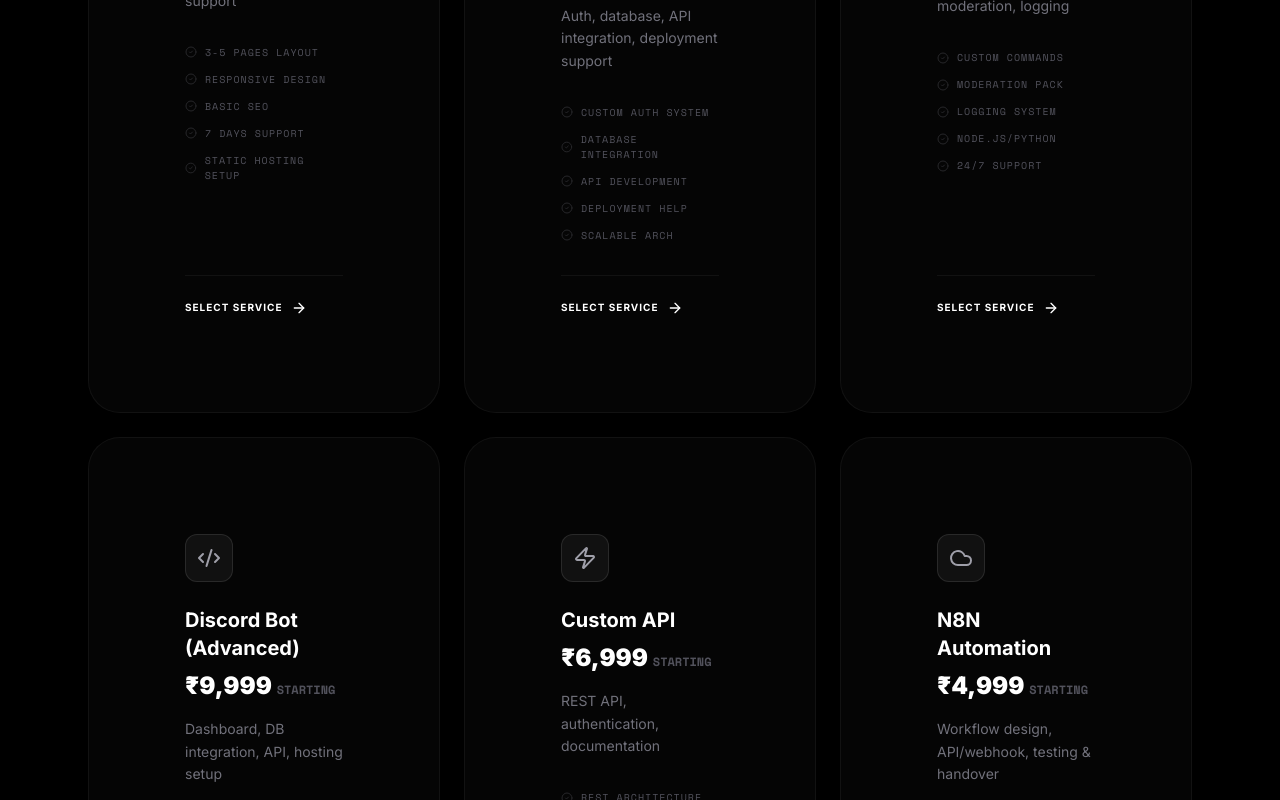
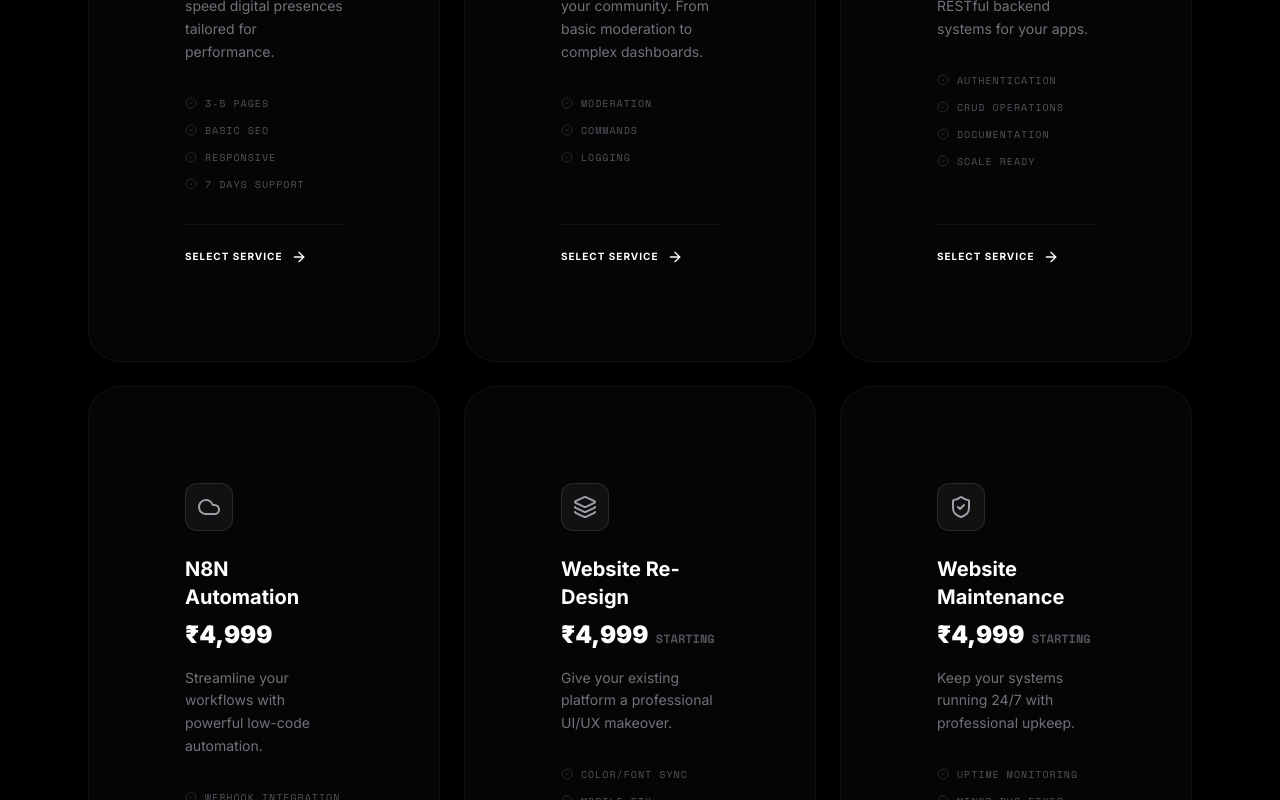
Before and after one commit to memoonlight/avrxt-in-one, a Next.js app: page /cloud in a window 1280 px wide. Shown: the part 840-1640 px from the top of the page. Built offline with nearby package versions, Linux system fonts and the light colour scheme.

Commit message:
feat: expand cloud services with tiers and dynamic booking fields

```diff
--- a/src/app/cloud/[service]/page.tsx
+++ b/src/app/cloud/[service]/page.tsx
@@ -6,7 +6,7 @@
 import { CheckCircle2, ShieldCheck, Zap, Laptop, Globe, Layers, Bot, Code2, Cloud } from 'lucide-react';
 
 const iconMap: Record<string, any> = {
-    Globe, Layers, Bot, Code2, Zap, Cloud
+    Globe, Layers, Bot, Code2, Zap, Cloud, ShieldCheck
 };
 
 export async function generateStaticParams() {
@@ -59,7 +59,7 @@
                     <div className="space-y-4">
                         <h3 className="text-xs font-mono uppercase tracking-[0.3em] text-zinc-600 mb-6">// Specifications</h3>
                         <div className="space-y-3">
-                            {service.features.map(f => (
+                            {service.variants[0].features.map((f: string) => (
                                 <div key={f} className="flex items-center gap-4 p-4 rounded-xl border border-white/5 bg-white/[0.01]">
                                     <CheckCircle2 className="w-4 h-4 text-zinc-500" />
                                     <span className="text-sm font-medium text-zinc-300">{f}</span>
--- a/src/app/cloud/page.tsx
+++ b/src/app/cloud/page.tsx
@@ -1,61 +1,73 @@
 import Link from 'next/link';
-import { Cloud, Zap, Globe, Smartphone, Code2, Bot, Layers, ArrowRight, CheckCircle2 } from 'lucide-react';
+import { Cloud, Zap, Globe, Smartphone, Code2, Bot, Layers, ArrowRight, CheckCircle2, ShieldCheck } from 'lucide-react';
 import Reveal from '@/components/Reveal';
 import SpotlightBox from '@/components/SpotlightBox';
 
 export const SERVICES = [
     {
-        id: 'static-web',
-        title: 'Static Website',
-        price: '₹5,999',
+        id: 'web-dev',
+        title: 'Web Development',
         iconName: 'Globe',
-        description: '3–5 pages, responsive, basic SEO, 7 days support',
-        features: ['3-5 Pages Layout', 'Responsive Design', 'Basic SEO', '7 Days Support', 'Static Hosting Setup']
+        description: 'Building modern, high-speed digital presences tailored for performance.',
+        variants: [
+            { id: 'static', name: 'Static Website', price: 5999, features: ['3-5 Pages', 'Basic SEO', 'Responsive', '7 Days Support'] },
+            { id: 'fullstack', name: 'Full Stack Website', price: 24999, features: ['Custom Auth', 'Database', 'API Logic', 'Deployment Help'] }
+        ]
     },
     {
-        id: 'fullstack-web',
-        title: 'Full Stack Website',
-        price: '₹24,999',
-        iconName: 'Layers',
-        description: 'Auth, database, API integration, deployment support',
-        features: ['Custom Auth System', 'Database Integration', 'API Development', 'Deployment Help', 'Scalable Arch']
-    },
-    {
-        id: 'bot-basic',
-        title: 'Discord Bot (Basic)',
-        price: '₹3,999',
+        id: 'bot-dev',
+        title: 'Discord Bot Development',
         iconName: 'Bot',
-        description: 'Commands, moderation, logging',
-        features: ['Custom Commands', 'Moderation Pack', 'Logging System', 'Node.js/Python', '24/7 Support']
-    },
-    {
-        id: 'bot-advanced',
-        title: 'Discord Bot (Advanced)',
-        price: '₹9,999',
-        iconName: 'Code2',
-        description: 'Dashboard, DB integration, API, hosting setup',
-        features: ['Web Dashboard', 'Database Logic', 'External API', 'Hosting Setup', 'Advanced Logic']
+        description: 'Custom automation for your community. From basic moderation to complex dashboards.',
+        variants: [
+            { id: 'normal', name: 'Normal Bot', price: 3999, features: ['Moderation', 'Commands', 'Logging'] },
+            { id: 'advanced', name: 'Advanced Bot', price: 9999, features: ['Web Dashboard', 'DB Integration', 'API Connect'] },
+            { id: 'custom', name: 'Custom Architecture', price: 0, features: ['Complex Logic', 'Neural Integrations', 'Price on Request'] }
+        ]
     },
     {
         id: 'api-dev',
-        title: 'Custom API',
-        price: '₹6,999',
+        title: 'API Development',
         iconName: 'Zap',
-        description: 'REST API, authentication, documentation',
-        features: ['REST Architecture', 'Secure Auth', 'API Docs', 'Performance Optimized', 'Scale Ready']
+        description: 'Secure, scalable RESTful backend systems for your apps.',
+        variants: [
+            { id: 'standard', name: 'REST API', price: 6999, features: ['Authentication', 'CRUD Operations', 'Documentation', 'Scale Ready'] }
+        ]
     },
     {
         id: 'n8n-auto',
         title: 'N8N Automation',
-        price: '₹4,999',
         iconName: 'Cloud',
-        description: 'Workflow design, API/webhook, testing & handover',
-        features: ['Workflow Design', 'Webhook Setup', 'Testing Phase', 'Full Handover', 'Automation Logic']
+        description: 'Streamline your workflows with powerful low-code automation.',
+        variants: [
+            { id: 'standard', name: 'Workflow Logic', price: 4999, features: ['Webhook Integration', 'Workflow Design', 'Testing', 'Handover'] }
+        ]
+    },
+    {
+        id: 'redesign',
+        title: 'Website Re-Design',
+        iconName: 'Layers',
+        description: 'Give your existing platform a professional UI/UX makeover.',
+        variants: [
+            { id: 'basic', name: 'Basic UI Refresh', price: 4999, features: ['Color/Font Sync', 'Mobile Fix', 'Minor Layout Changes'] },
+            { id: 'advanced', name: 'Advanced Overhaul', price: 9999, features: ['Animation Sync', 'Performance Fix', 'SEO Re-structure'] },
+            { id: 'full', name: 'Full Re-Design', price: 0, features: ['Structural Rebuild', 'New Tech Stack', 'Price on Request'] }
+        ]
+    },
+    {
+        id: 'maintenance',
+        title: 'Website Maintenance',
+        iconName: 'ShieldCheck',
+        description: 'Keep your systems running 24/7 with professional upkeep.',
+        variants: [
+            { id: 'basic', name: 'Basic Care', price: 4999, features: ['Uptime Monitoring', 'Minor Bug Fixes', 'Content Updates', 'Monthly Backup'] },
+            { id: 'pro', name: 'Enterprise Management', price: 12999, features: ['Security Hardening', 'Weekly Backup', 'Priority Support', 'API Monitoring'] }
+        ]
     }
 ];
 
 const iconMap: Record<string, any> = {
-    Globe, Layers, Bot, Code2, Zap, Cloud
+    Globe, Layers, Bot, Code2, Zap, Cloud, ShieldCheck
 };
 
 export default function CloudPage() {
@@ -87,14 +99,17 @@
                                         </div>
 
                                         <h3 className="text-xl font-bold text-white mb-2">{service.title}</h3>
-                                        <div className="text-2xl font-black text-white mb-4">{service.price} <span className="text-xs font-mono text-zinc-600">STARTING</span></div>
+                                        <div className="text-2xl font-black text-white mb-4">
+                                            {service.variants[0].price > 0 ? `₹${service.variants[0].price.toLocaleString()}` : "Contact"}
+                                            <span className="text-xs font-mono text-zinc-600"> {service.variants.length > 1 ? 'STARTING' : ''}</span>
+                                        </div>
 
                                         <p className="text-zinc-500 text-sm mb-8 leading-relaxed">
                                             {service.description}
                                         </p>
 
                                         <ul className="space-y-3 mb-8 flex-grow">
-                                            {service.features.map(f => (
+                                            {service.variants[0].features.slice(0, 4).map((f: string) => (
                                                 <li key={f} className="flex items-center gap-2 text-[10px] font-mono uppercase tracking-widest text-zinc-600">
                                                     <CheckCircle2 className="w-3 h-3 text-zinc-800" /> {f}
                                                 </li>
```
Also changed, not shown: src/app/cloud/[service]/BookingForm.tsx (+128 -55 lines).
